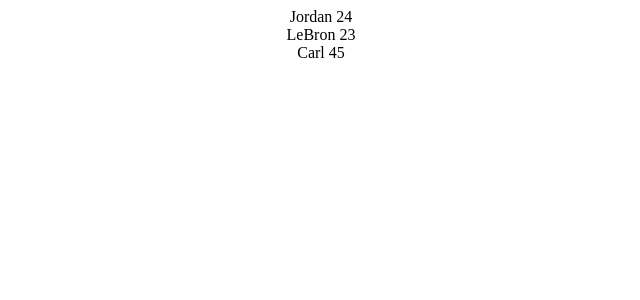
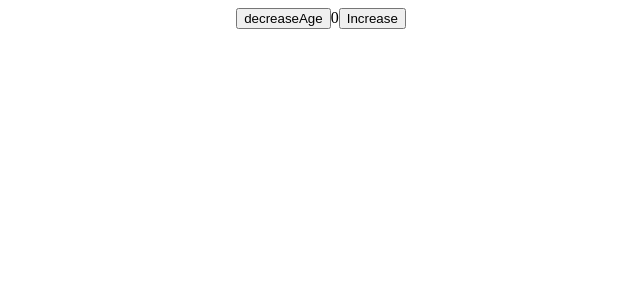
Before and after one commit to ComderCK12/React-Tutorial, a React (Create React App) app: page / in a window 1280 px wide. Shown: the top 300 px of the page, without its empty margins (319-959 px from the left). Built offline with nearby package versions, Linux system fonts and the light colour scheme.

Commit message:
useState - Count Increment and decrement

```diff
--- a/src/App.js
+++ b/src/App.js
@@ -1,34 +1,29 @@
 import "./App.css";
-import { User } from "./components/User";
+// import { User } from "./components/User";
+import { useState } from "react";
+
 
 function App() {
-  const users = [
-    { name: "Jordan", age: 24 },
-    { name: "LeBron", age: 23 },
-    { name: "Carl", age: 45 },
-  ];
+
+  // the initial state (age) set to 0, where age is a variable and setAge is a function
+  const [age, setAge] = useState(0);
+
+  const increaseAge = () => {
+    setAge(age+1);
+  }
+
+  const decreaseAge = () => {
+    setAge(age-1);
+  }
 
   return (
     <div className="App">
-      {users.map((user, key) => {
-        return (
-          <div>
-            <User name= {user.name} age= {user.age}/>
-          </div>
-        );
-      })}
+      <button onClick={decreaseAge}>decreaseAge</button>
+      {age}
+      <button onClick={increaseAge}>Increase</button>
     </div>
   );
 }
 
-// Instead of doing this, i.e. creating components here only, we can create a components folder and create components there and import them here
-
-// const User = (props) => {
-//   return (
-//     <div>
-//       {props.name} {props.age}
-//     </div>
-//   );
-// };
 
 export default App;
```
